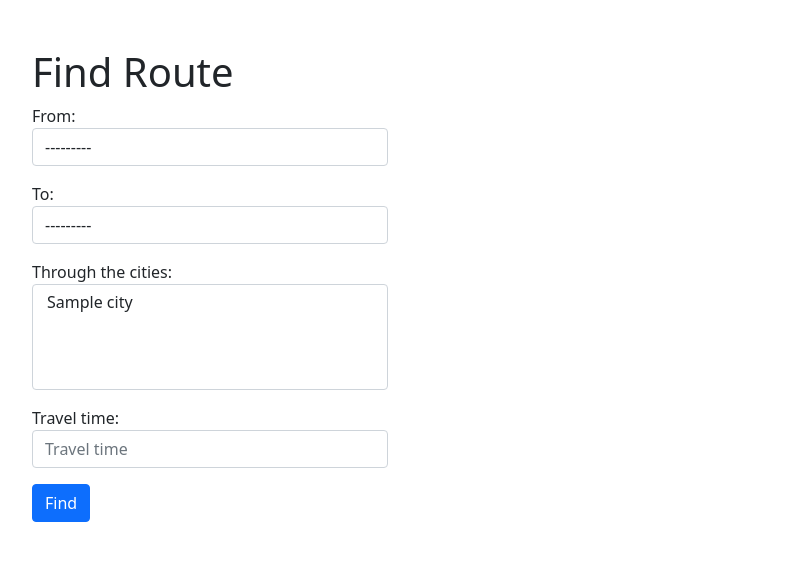
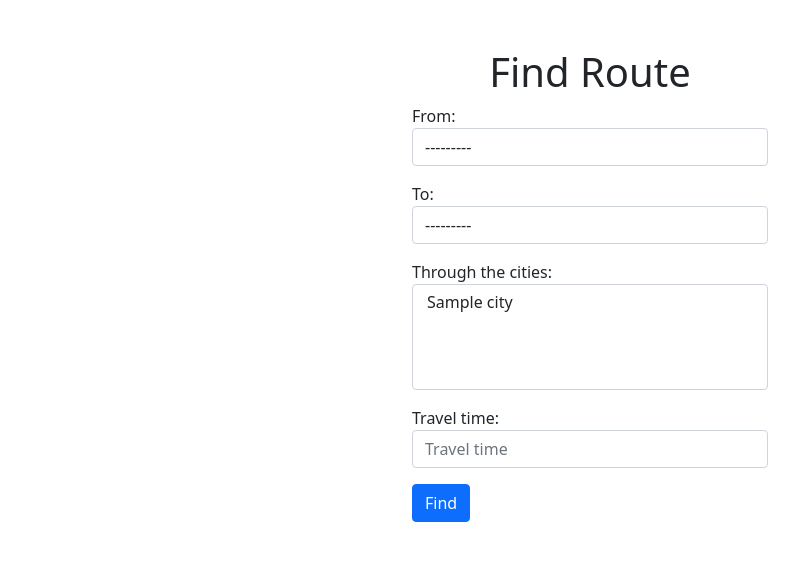
Before and after one commit to vkoliesov/find_route, a Django app: page /routes/ in a window 1280 px wide. Shown: the part 56-617 px from the top of the page, without its empty margins (50-849 px from the left). Run offline with Django 3.2, Linux system fonts and the light colour scheme; tables that the repository leaves empty hold one stand-in row (values such as "Sample post"); some libraries are stand-ins or nearby versions.

Commit message:
changes in html files

```diff
--- a/templates/accounts/login.html
+++ b/templates/accounts/login.html
@@ -2,7 +2,7 @@
 {% block title %} Log In {% endblock %}
 
 {% block content %}
-    <h1>Log In </h1>
+    <h1 class="text-center">Log In </h1>
 
     {% include 'form.html' with button='Log In' %}
 
--- a/templates/accounts/register.html
+++ b/templates/accounts/register.html
@@ -2,7 +2,7 @@
 {% block title %} Registration {% endblock %}
 
 {% block content %}
-    <h1>Registration</h1>
+    <h1 class="text-center">Registration</h1>
 
     {% include 'form.html' with button='Sign Up' %}
 
--- a/templates/accounts/register_done.html
+++ b/templates/accounts/register_done.html
@@ -2,7 +2,7 @@
 {% block title %} Registration {% endblock %}
 
 {% block content %}
-    <h1>Welcome {{ new_user.username }}</h1>
+    <h1 class="text-center">Welcome {{ new_user.username }}</h1>
 
     <p>You have registered! Now you can <a href="{% url 'accounts:login' %}">Log in</a><p>
 
--- a/templates/form.html
+++ b/templates/form.html
@@ -1,5 +1,5 @@
 <div class="row">
-    <div class="col-md-4">
+    <div class="col-md-4 mx-auto">
         <form action="{{ action }}" method="post">
             {% csrf_token %}
             {{ form.as_p }}
--- a/templates/routes/home.html
+++ b/templates/routes/home.html
@@ -2,7 +2,10 @@
 {% block title %} Find Route {% endblock %}
 
 {% block content %}
-    <h1> Find Route </h1>
+    <h1 class="text-center"> Find Route </h1>
+    {% url 'routes:find_routes' as action %}
+    {% include 'form.html' with button='Find' action=action %}
+    <br><br>
     <div class="row">
         <div class="col-md-8 mx-auto">
             {% if routes  %}
@@ -42,7 +45,6 @@
             {% endif %}
         </div>
     </div>
-    {% url 'routes:find_routes' as action %}
-    {% include 'form.html' with button='Find' action=action %}
+
 
 {% endblock %}
```
